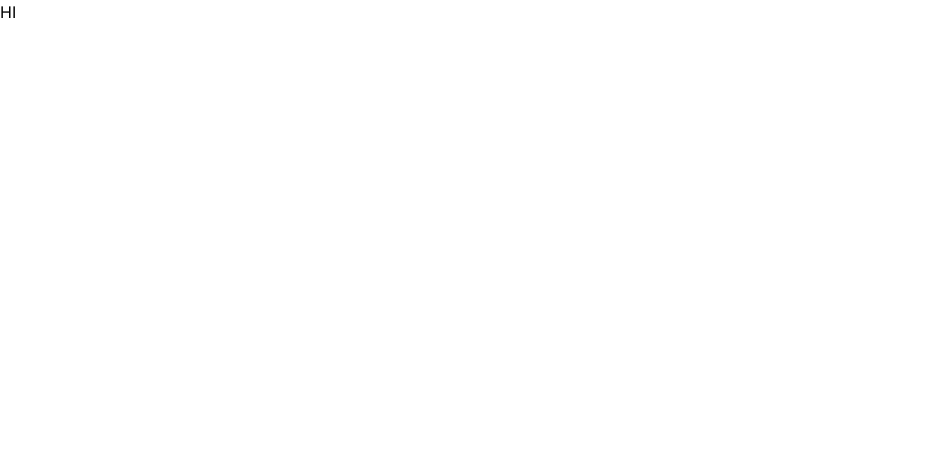
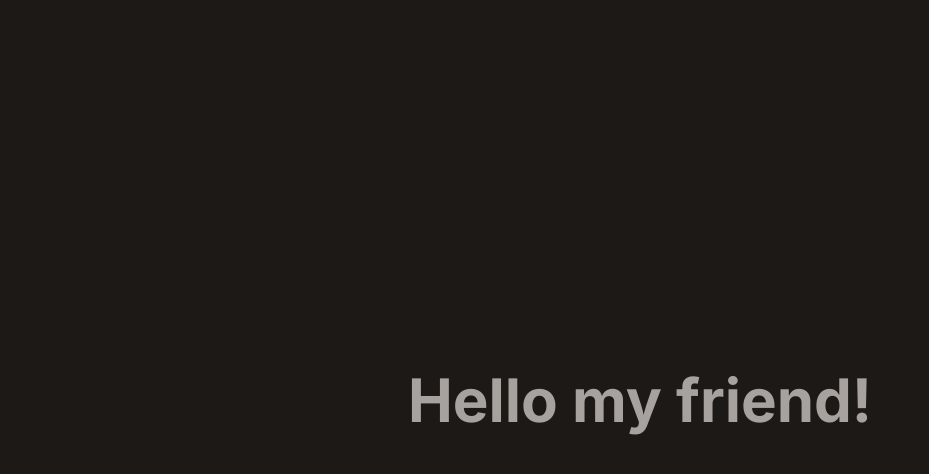
Before and after one commit to Istip/framer-motion-sandbox, a Next.js app: page / in a window 1280 px wide. Shown: the top 474 px of the page, without its empty margins (0-929 px from the left). Built offline with nearby package versions, Linux system fonts and the light colour scheme.

Commit message:
create and use section compo

```diff
--- a/app/page.tsx
+++ b/app/page.tsx
@@ -1,5 +1,15 @@
-import Image from "next/image";
+import Section from "@/components/Section/Section";
 
 export default function Home() {
-  return <div>HI</div>;
+  return (
+    <>
+      <Section
+        bg="bg-stone-900"
+        color="text-stone-400"
+        className="flex items-center justify-center font-bold text-6xl"
+      >
+        <h1>Hello my friend!</h1>
+      </Section>
+    </>
+  );
 }
--- /dev/null
+++ b/components/Section/Section.tsx
@@ -0,0 +1,14 @@
+interface Props {
+  children: React.ReactNode | string;
+  bg?: string;
+  color?: string;
+  className?: string;
+}
+
+export default function Section({ children, bg, color, className }: Props) {
+  return (
+    <div className={`w-full h-screen ${bg} ${color} ${className}`}>
+      {children}
+    </div>
+  );
+}
```
